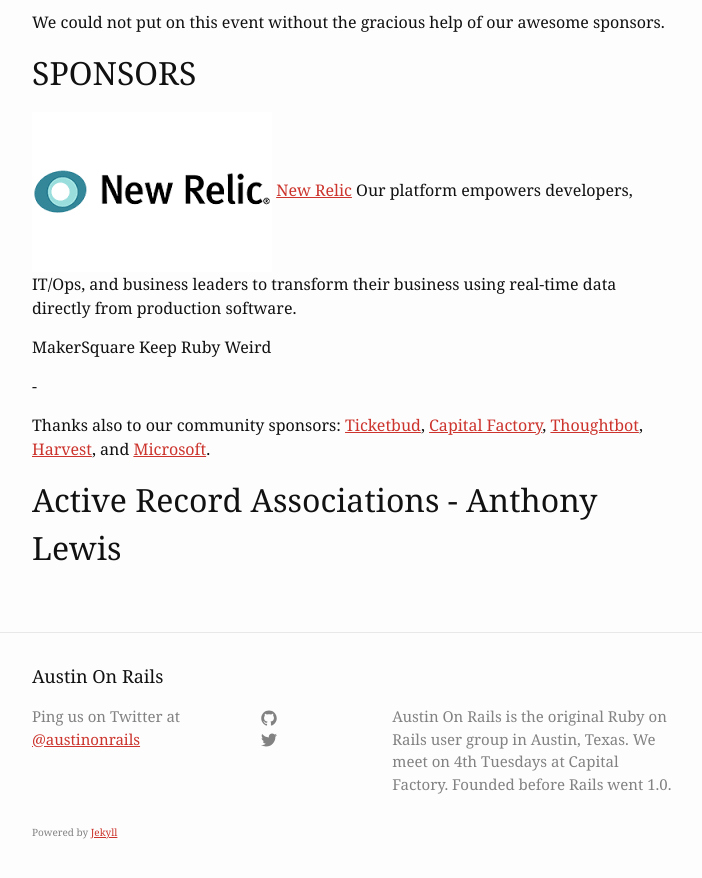
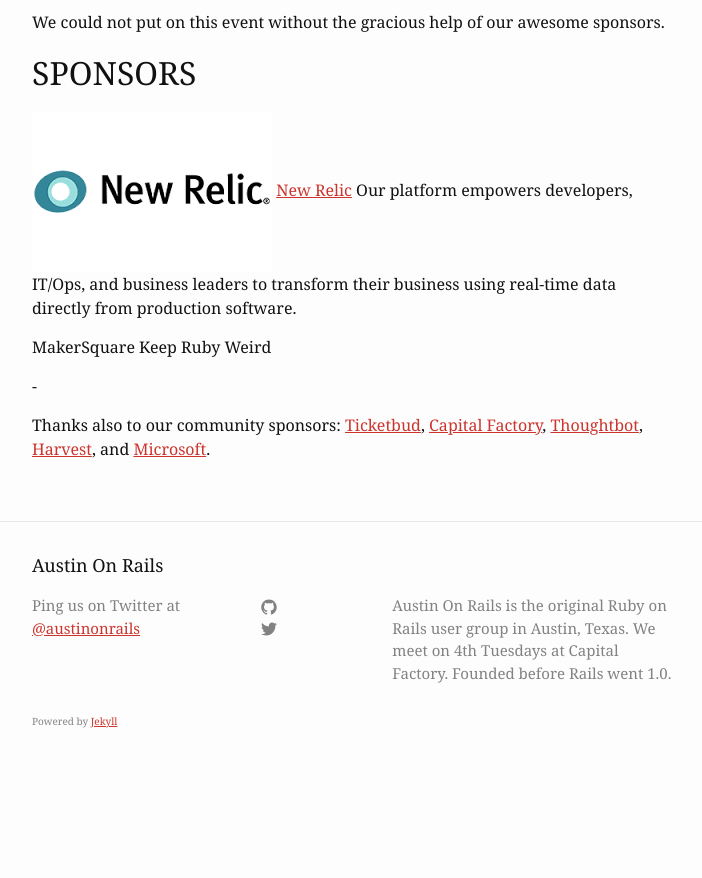
Before and after one commit to austinonrails/aor_meetings_blog, a Jekyll site: the page built from _posts/2015-03-07-sxsw-web-developer-happy-hour-2015.md, in a window 1280 px wide and 900 px high, scrolled down 847 px. Shown: the top 878 px of the window, without its empty margins (288-990 px from the left). Built offline with Jekyll 4.4.1, drawn with Linux system fonts in a browser that asks for light colours; after the commit the page ends 1636 px from its top, so only the background shows below that.

Commit message:
Update 2015-03-07-sxsw-web-developer-happy-hour-2015.md

```diff
--- a/_posts/2015-03-07-sxsw-web-developer-happy-hour-2015.md
+++ b/_posts/2015-03-07-sxsw-web-developer-happy-hour-2015.md
@@ -47,5 +47,3 @@
 -
 
 Thanks also to our community sponsors: [Ticketbud](http://ticketbud.com), [Capital Factory](http://capitalfactory.com), [Thoughtbot](http://thoughtbot.com), [Harvest](http://getharvest.com), and [Microsoft](http://microsoft.com/startups).
-
-## Active Record Associations - Anthony Lewis
```
